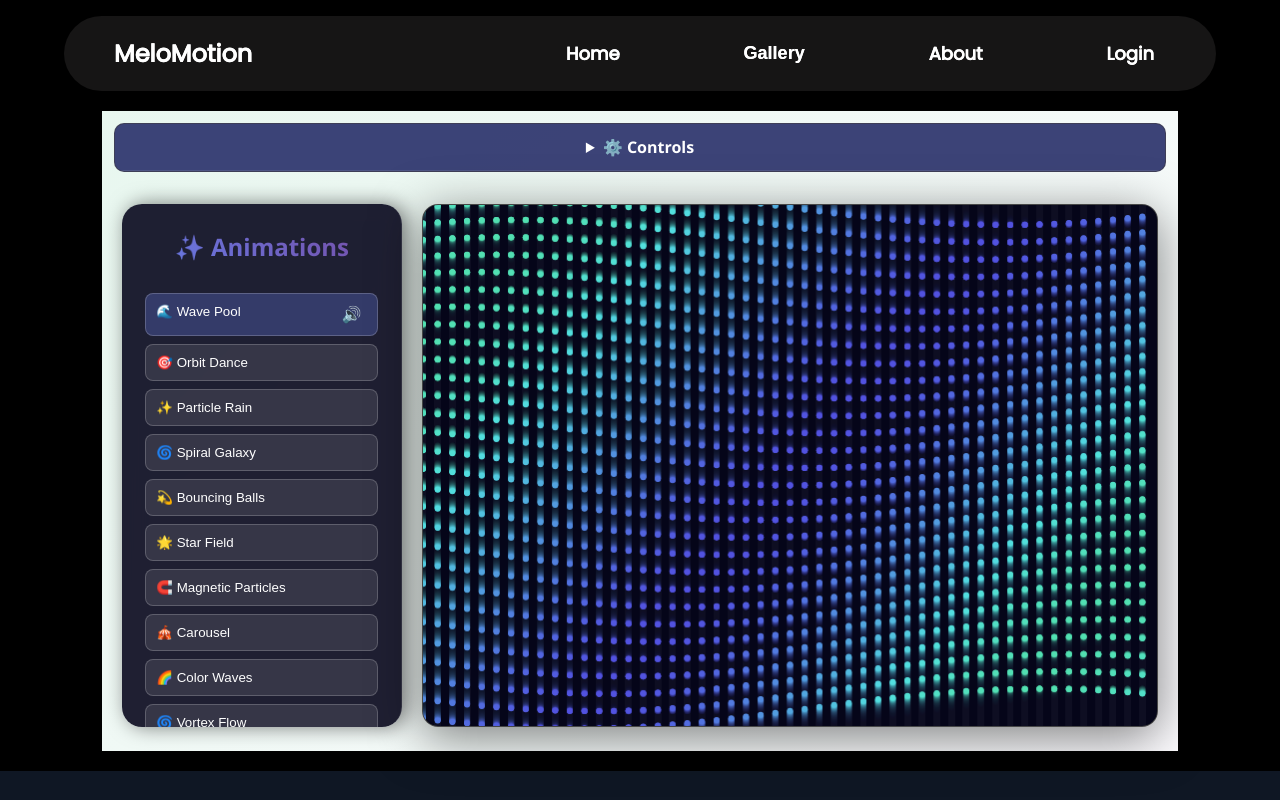
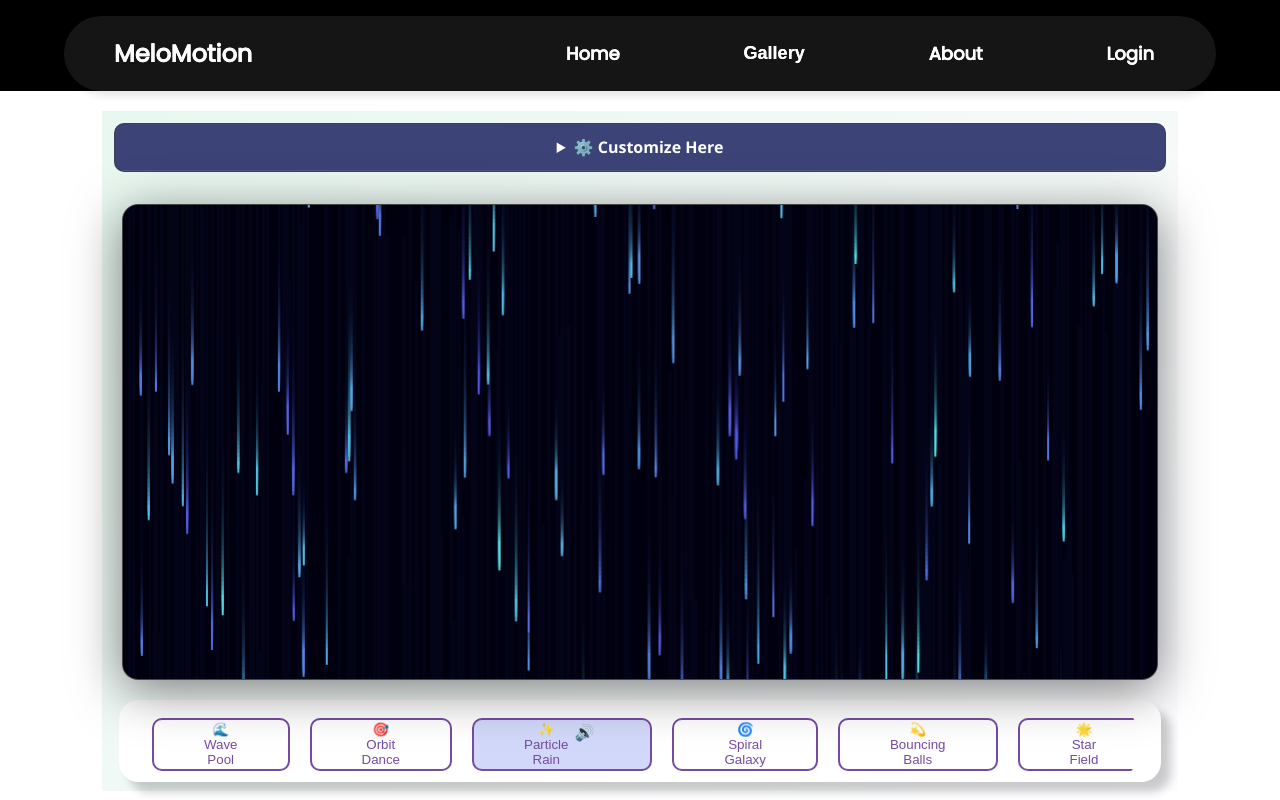
Before and after one commit to ABHISHEK-7455-coder/Oddly-Animation, a React (Vite) app: page /gallery in a window 1280 px wide. Shown: the top 800 px of the page. Built offline with nearby package versions, Linux system fonts and the light colour scheme.

Commit message:
make new design

```diff
--- a/src/components/Animation.css
+++ b/src/components/Animation.css
@@ -1,40 +1,70 @@
 .main-container {
     /* display: flex; */
-    height: 80vh;
+    height:85vh;
     width: 84vw;
     background: linear-gradient(135deg, #e8f7ef, #fdfcff);
     font-family: 'Segoe UI', Tahoma, Geneva, Verdana, sans-serif;
+    /* padding: 20px; */
 }
 
 .container {
     display: flex;
     height: 88%;
+    flex-direction: column-reverse;
 }
 
 /* Sidebar */
 .sidebar {
-    width: 280px;
-    background: rgba(20, 20, 40, 0.95);
+    width: 97%;
+    background: white;
     backdrop-filter: blur(10px);
-    padding: 10px;
-    overflow-y: auto;
-    box-shadow: 4px 0 20px rgba(0, 0, 0, 0.5);
+    padding: 10px 8px 5px 8px;
+    overflow-x: auto;
+    box-shadow: 10px 10px 10px rgba(0, 0, 0, 0.2);
     border-right: 1px solid rgba(255, 255, 255, 0.1);
-    margin-top: 20px;
+    /* margin-top: 20px;
     margin-left: 20px;
-    margin-bottom: 20px;
+    margin-bottom: 50px;
+    margin-right: 20px; */
     border-radius: 20px;
+    margin: auto;
+    display: flex;
+    flex-direction: column;
+    gap: 20px;
+    scrollbar-width: none;
+
 }
 
 .sidebar-title {
     font-size: 24px;
     font-weight: 700;
     color: #fff;
-    margin-bottom: 30px;
-    text-align: center;
+    margin-bottom: 0px;
+    text-align: left;
     background: linear-gradient(45deg, #667eea 0%, #764ba2 100%);
     -webkit-background-clip: text;
     -webkit-text-fill-color: transparent;
+    display: none;
+}
+
+.animations {
+    width: 97%;
+    /* background: rgba(20, 20, 40, 0.95);
+    backdrop-filter: blur(10px); */
+    padding: 0px 10px;
+    overflow-x: auto;
+    /* box-shadow: 4px 0 20px rgba(0, 0, 0, 0.5);
+    border-right: 1px solid rgba(255, 255, 255, 0.1); */
+    margin-top: 20px;
+    margin-left: 20px;
+    margin-bottom: 50px;
+    margin-right: 20px;
+    border-radius: 20px;
+    margin: auto;
+    display: flex;
+    /* flex-direction: column; */
+    gap: 20px;
+    scrollbar-width: none;
 }
 
 /* Controls */
@@ -155,15 +185,17 @@
 
 /* Animation Buttons */
 .animation-btn {
-    width: 90%;
-    padding: 10px;
+    width: 250px;
+    height: fit-content;
+    padding: 2px 50px;
     margin: 8px auto;
     background: rgba(255, 255, 255, 0.1);
-    color: #fff;
-    border: 1px solid rgba(255, 255, 255, 0.2);
-    border-radius: 8px;
+    color: #764ba2;
+    border: 2px solid #764ba2;
+    border-radius: 10px;
     cursor: pointer;
     display: flex;
+    flex-direction: row;
     justify-content: space-between;
 }
 
--- a/src/components/Animation.jsx
+++ b/src/components/Animation.jsx
@@ -366,7 +366,7 @@ import { useState, useEffect, useRef } from "react";
 import "./Animation.css";
 
 const Animation = () => {
-    const [selectedAnimation, setSelectedAnimation] = useState(0);
+    const [selectedAnimation, setSelectedAnimation] = useState(2);
     const [speed, setSpeed] = useState(1);
     const [size, setSize] = useState(1);
     const [hueShift, setHueShift] = useState(0);
@@ -567,7 +567,7 @@ const Animation = () => {
                 </details>
 
                 <details className="dropdown-section">
-                    <summary>⚙️ Controls</summary>
+                    <summary>⚙️ Customize Here</summary>
                     <div className="dropdown-content dropdown-controls">
                         <div className="size">
                             <label>Size: {size.toFixed(1)}x</label>
@@ -661,8 +661,9 @@ const Animation = () => {
             {/* Desktop Layout */}
             <div className="container">
                 <div className="sidebar desktop-only">
-                    <h1 className="sidebar-title">✨ Animations</h1>
-                    {animationData.map((anim) => (
+                    <h1 className="sidebar-title">✨ Explore more ...</h1>
+                    <div className="animations">
+                        {animationData.map((anim) => (
                         <button
                             key={anim.id}
                             className={`animation-btn ${selectedAnimation === anim.id ? "active" : ""}`}
@@ -689,6 +690,7 @@ const Animation = () => {
                             )}
                         </button>
                     ))}
+                    </div>
                 </div>
 
                 <div className="canvas-area">
--- a/src/components/Gallery.css
+++ b/src/components/Gallery.css
@@ -6,6 +6,7 @@
     margin: auto;
     display: flex;
     justify-content: space-around;
+    background-color: white;
 }
 
 .gallery {
--- a/src/data/animationConfig.js
+++ b/src/data/animationConfig.js
@@ -1639,7 +1639,7 @@ export const animationData = [
     },
     {
         id: 29,
-        name: '🎵 Sound Wave Visualizer',
+        name: '🎵 Sound Wave',
         audio: "/sounds/Luke-Bergs-Bliss(chosic.com).mp3",
         config: {
             bars: 64,
--- a/src/pages/About.css
+++ b/src/pages/About.css
@@ -348,6 +348,11 @@ margin-bottom: -38px;
 .back-icon {
   font-size: 26px;
   cursor: pointer;
+  color: #6a5c84;
+}
+
+.about-header h2 {
+  color: #6a5c84;
 }
 
 /* Main Content */
@@ -355,6 +360,7 @@ margin-bottom: -38px;
   font-size: 34px;
   margin-top: 20px;
   font-weight: 700;
+
 }
 
 .about-section p {
```
